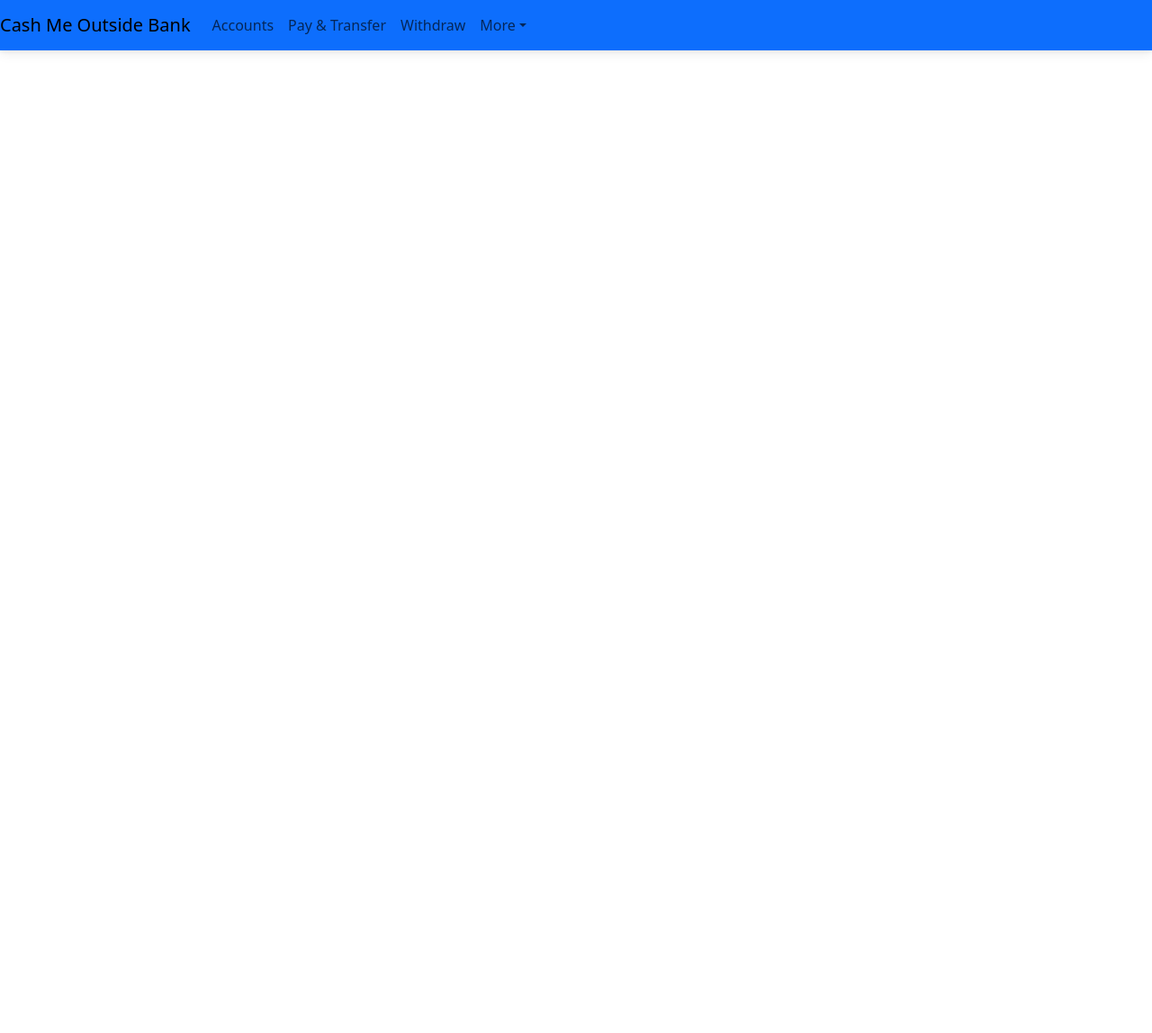
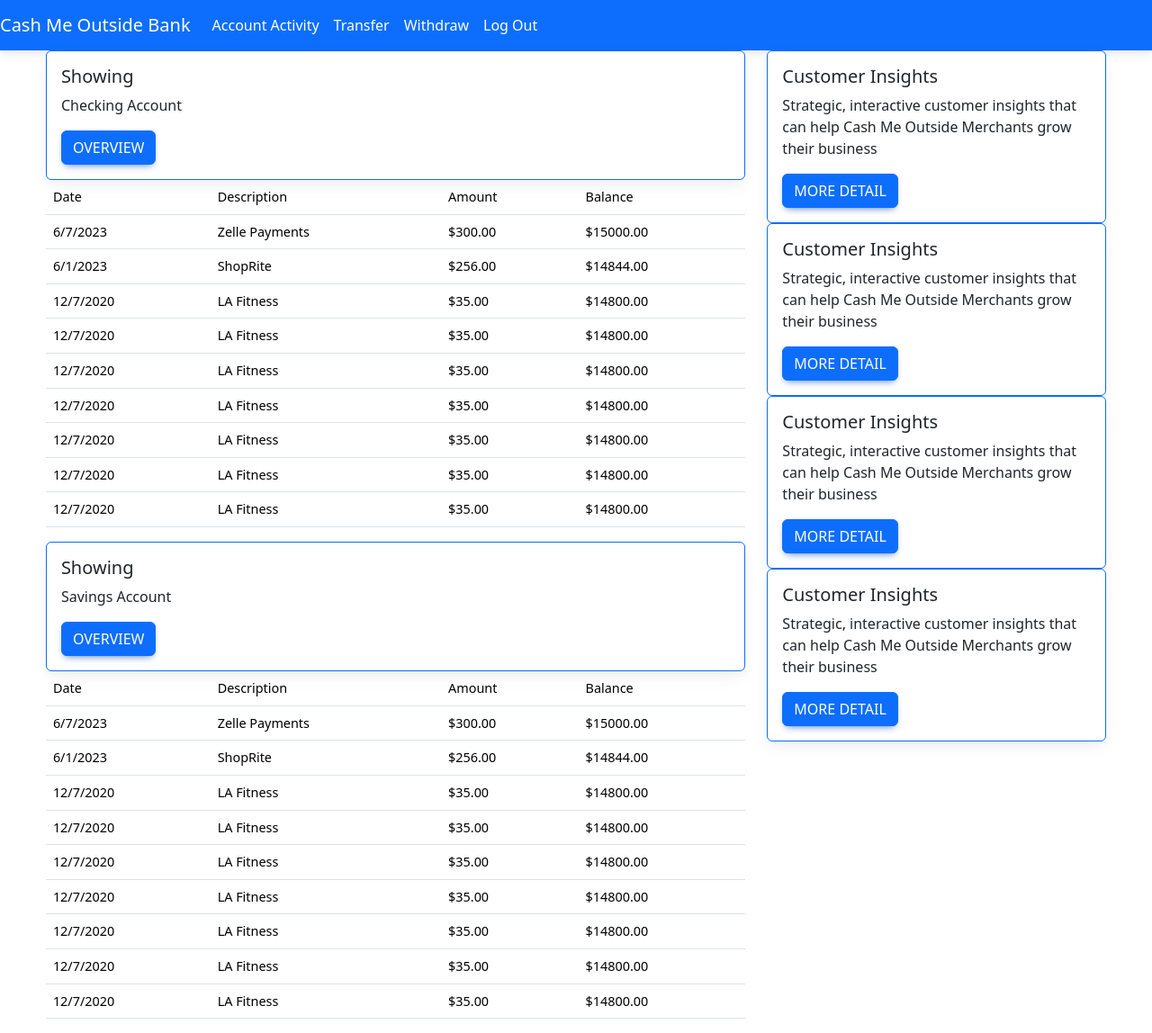
Before and after one commit to 00rest/cash-me-outside, a React (Create React App) app in the folder client/: page /account in a window 1280 px wide. Shown: the whole page at 90% size. Before the commit the page ends 800 px from the top, so only its background shows below. Built offline with nearby package versions, Linux system fonts and the light colour scheme.

Commit message:
Added Accounts page, fix home page and added working links

```diff
--- a/client/src/App.js
+++ b/client/src/App.js
@@ -3,6 +3,7 @@ import "bootstrap/dist/css/bootstrap.min.css";
 import Navbar from "./Navigation/Navbar.js";
 import Home from './pages/Home.js';
 import Transfer from './pages/Transfer.js';
+import Accounts from './pages/Accounts.js';
 import { BrowserRouter, Routes, Route } from "react-router-dom"
 import Login from './pages/Login';
 
@@ -21,6 +22,7 @@ return (<Login/>);
         <Route path='/' element={<Login />} />
         <Route path='/home' element={<Home />} />
         <Route path='/transfer' element={<Transfer />} />
+        <Route path='/account' element={<Accounts />} />
       </Routes>
     </BrowserRouter>
   );
--- a/client/src/Navigation/Navbar.js
+++ b/client/src/Navigation/Navbar.js
@@ -3,7 +3,7 @@ import React from "react";
 const Navbar = () => {
   return (
     <nav className="navbar navbar-expand-lg navbar-light bg-primary">
-      <a className="navbar-brand" href="#">
+      <a className="navbar-brand text-white" href="./home">
         Cash Me Outside Bank
       </a>
       <button
@@ -21,45 +21,27 @@ const Navbar = () => {
       <div className="collapse navbar-collapse" id="navbarNavDropdown">
         <ul className="navbar-nav">
           <li className="nav-item active">
-            <a className="nav-link" href="#">
-              Accounts <span className="sr-only">(current)</span>
+            <a className="nav-link text-white" href="account">
+              Account Activity <span className="sr-only">(current)</span>
             </a>
           </li>
           <li className="nav-item">
-            <a className="nav-link" href="#">
-              Pay & Transfer
+            <a className="nav-link text-white" href="transfer">
+              Transfer
             </a>
           </li>
           <li className="nav-item">
-            <a className="nav-link" href="#">
+            <a className="nav-link text-white" href="#">
               Withdraw
             </a>
           </li>
-          <li className="nav-item dropdown">
+          <li className="nav-item">
             <a
-              className="nav-link dropdown-toggle"
-              href="#"
-              id="navbarDropdownMenuLink"
-              data-toggle="dropdown"
-              aria-haspopup="true"
-              aria-expanded="false"
+              className="nav-link text-white"
+              href="/"
             >
-              More
+              Log Out
             </a>
-            <div
-              className="dropdown-menu"
-              aria-labelledby="navbarDropdownMenuLink"
-            >
-              <a className="dropdown-item" href="#">
-                Action
-              </a>
-              <a className="dropdown-item" href="#">
-                Another action
-              </a>
-              <a className="dropdown-item" href="#">
-                Something else here
-              </a>
-            </div>
           </li>
         </ul>
       </div>
--- /dev/null
+++ b/client/src/pages/Accounts.js
@@ -0,0 +1,213 @@
+import React from 'react';
+import {
+  MDBCard,
+  MDBCardBody,
+  MDBCardTitle,
+  MDBCardText,
+  MDBRow,
+  MDBCol,
+  MDBBtn
+} from 'mdb-react-ui-kit';
+import { MDBTable, MDBTableHead, MDBTableBody } from 'mdb-react-ui-kit';
+
+export default function App() {
+  return (
+    <div style={{ display: 'flex', justifyContent: 'center' }}>
+      <MDBRow>
+        <MDBCol sm='8'>
+          <MDBCard border='primary' background='white' shadow='9'>
+            <MDBCardBody>
+              <MDBCardTitle>Showing</MDBCardTitle>
+              <MDBCardText>
+                Checking Account
+              </MDBCardText>
+              <MDBBtn href='./home'>Overview</MDBBtn>
+            </MDBCardBody>
+          </MDBCard>
+          <MDBTable>
+            <MDBTableHead>
+              <tr>
+                <th scope='col'>Date</th>
+                <th scope='col'>Description</th>
+                <th scope='col'>Amount</th>
+                <th scope='col'>Balance</th>
+              </tr>
+            </MDBTableHead>
+            <MDBTableBody>
+              <tr>
+                <th scope='row'>6/7/2023</th>
+                <td>Zelle Payments</td>
+                <td>$300.00</td>
+                <td>$15000.00</td>
+              </tr>
+              <tr>
+                <th scope='row'>6/1/2023</th>
+                <td>ShopRite</td>
+                <td>$256.00</td>
+                <td>$14844.00</td>
+              </tr>
+              <tr>
+                <th scope='row'>12/7/2020</th>
+                <td>LA Fitness</td>
+                <td>$35.00</td>
+                <td>$14800.00</td>
+              </tr>
+              <tr>
+                <th scope='row'>12/7/2020</th>
+                <td>LA Fitness</td>
+                <td>$35.00</td>
+                <td>$14800.00</td>
+              </tr>
+              <tr>
+                <th scope='row'>12/7/2020</th>
+                <td>LA Fitness</td>
+                <td>$35.00</td>
+                <td>$14800.00</td>
+              </tr>
+              <tr>
+                <th scope='row'>12/7/2020</th>
+                <td>LA Fitness</td>
+                <td>$35.00</td>
+                <td>$14800.00</td>
+              </tr>
+              <tr>
+                <th scope='row'>12/7/2020</th>
+                <td>LA Fitness</td>
+                <td>$35.00</td>
+                <td>$14800.00</td>
+              </tr>
+              <tr>
+                <th scope='row'>12/7/2020</th>
+                <td>LA Fitness</td>
+                <td>$35.00</td>
+                <td>$14800.00</td>
+              </tr>
+              <tr>
+                <th scope='row'>12/7/2020</th>
+                <td>LA Fitness</td>
+                <td>$35.00</td>
+                <td>$14800.00</td>
+              </tr>
+            </MDBTableBody>
+          </MDBTable>
+
+          <MDBCard border='primary' background='white' shadow='9'>
+            <MDBCardBody>
+              <MDBCardTitle>Showing</MDBCardTitle>
+              <MDBCardText>
+                Savings Account
+              </MDBCardText>
+              <MDBBtn href='./home'>Overview</MDBBtn>
+            </MDBCardBody>
+          </MDBCard>
+
+          <MDBTable>
+            <MDBTableHead>
+              <tr>
+                <th scope='col'>Date</th>
+                <th scope='col'>Description</th>
+                <th scope='col'>Amount</th>
+                <th scope='col'>Balance</th>
+              </tr>
+            </MDBTableHead>
+            <MDBTableBody>
+              <tr>
+                <th scope='row'>6/7/2023</th>
+                <td>Zelle Payments</td>
+                <td>$300.00</td>
+                <td>$15000.00</td>
+              </tr>
+              <tr>
+                <th scope='row'>6/1/2023</th>
+                <td>ShopRite</td>
+                <td>$256.00</td>
+                <td>$14844.00</td>
+              </tr>
+              <tr>
+                <th scope='row'>12/7/2020</th>
+                <td>LA Fitness</td>
+                <td>$35.00</td>
+                <td>$14800.00</td>
+              </tr>
+              <tr>
+                <th scope='row'>12/7/2020</th>
+                <td>LA Fitness</td>
+                <td>$35.00</td>
+                <td>$14800.00</td>
+              </tr>
+              <tr>
+                <th scope='row'>12/7/2020</th>
+                <td>LA Fitness</td>
+                <td>$35.00</td>
+                <td>$14800.00</td>
+              </tr>
+              <tr>
+                <th scope='row'>12/7/2020</th>
+                <td>LA Fitness</td>
+                <td>$35.00</td>
+                <td>$14800.00</td>
+              </tr>
+              <tr>
+                <th scope='row'>12/7/2020</th>
+                <td>LA Fitness</td>
+                <td>$35.00</td>
+                <td>$14800.00</td>
+              </tr>
+              <tr>
+                <th scope='row'>12/7/2020</th>
+                <td>LA Fitness</td>
+                <td>$35.00</td>
+                <td>$14800.00</td>
+              </tr>
+              <tr>
+                <th scope='row'>12/7/2020</th>
+                <td>LA Fitness</td>
+                <td>$35.00</td>
+                <td>$14800.00</td>
+              </tr>
+            </MDBTableBody>
+          </MDBTable>
+
+        </MDBCol>
+        <MDBCol sm='4'>
+          <MDBCard border='primary' background='white' shadow='9'>
+            <MDBCardBody>
+              <MDBCardTitle>Customer Insights</MDBCardTitle>
+              <MDBCardText>
+                Strategic, interactive customer insights that can help Cash Me Outside Merchants grow their business
+              </MDBCardText>
+              <MDBBtn href='#'>More Detail</MDBBtn>
+            </MDBCardBody>
+          </MDBCard>
+          <MDBCard border='primary' background='white' shadow='9'>
+            <MDBCardBody>
+              <MDBCardTitle>Customer Insights</MDBCardTitle>
+              <MDBCardText>
+                Strategic, interactive customer insights that can help Cash Me Outside Merchants grow their business
+              </MDBCardText>
+              <MDBBtn href='#'>More Detail</MDBBtn>
+            </MDBCardBody>
+          </MDBCard>
+          <MDBCard border='primary' background='white' shadow='9'>
+            <MDBCardBody>
+              <MDBCardTitle>Customer Insights</MDBCardTitle>
+              <MDBCardText>
+                Strategic, interactive customer insights that can help Cash Me Outside Merchants grow their business
+              </MDBCardText>
+              <MDBBtn href='#'>More Detail</MDBBtn>
+            </MDBCardBody>
+          </MDBCard>
+          <MDBCard border='primary' background='white' shadow='9'>
+            <MDBCardBody>
+              <MDBCardTitle>Customer Insights</MDBCardTitle>
+              <MDBCardText>
+                Strategic, interactive customer insights that can help Cash Me Outside Merchants grow their business
+              </MDBCardText>
+              <MDBBtn href='#'>More Detail</MDBBtn>
+            </MDBCardBody>
+          </MDBCard>
+        </MDBCol>
+      </MDBRow>
+    </div>
+  );
+}
--- a/client/src/pages/Home.js
+++ b/client/src/pages/Home.js
@@ -5,88 +5,45 @@ import {
   MDBCardTitle,
   MDBCardText,
   MDBRow,
-  MDBCol,
   MDBBtn
 } from 'mdb-react-ui-kit';
-import { MDBTable, MDBTableHead, MDBTableBody, MDBCardHeader } from 'mdb-react-ui-kit';
+import { MDBCardHeader } from 'mdb-react-ui-kit';
 
 export default function App() {
-
   return (
-    <div style={{display: 'flex', justifyContent: 'center'}}>
       <MDBRow>
-        <MDBCol sm='8'>
-          <MDBCard border='primary' background='white' shadow='9'>
-            <MDBCardBody>
-              <MDBCardTitle>Showing</MDBCardTitle>
-              <MDBCardText>
-                Account Activities
-              </MDBCardText>
-              <MDBBtn href='#'>Go somewhere</MDBBtn>
-            </MDBCardBody>
-          </MDBCard>
-          <MDBTable>
-            <MDBTableHead>
-              <tr>
-                <th scope='col'>Date</th>
-                <th scope='col'>Description</th>
-                <th scope='col'>Amount</th>
-                <th scope='col'>Balance</th>
-              </tr>
-            </MDBTableHead>
-            <MDBTableBody>
-              <tr>
-                <th scope='row'>6/7/2023</th>
-                <td>Zelle Payments</td>
-                <td>$300.00</td>
-                <td>$15000.00</td>
-              </tr>
-              <tr>
-                <th scope='row'>6/1/2023</th>
-                <td>ShopRite</td>
-                <td>$256.00</td>
-                <td>$14844.00</td>
-              </tr>
-              <tr>
-                <th scope='row'>12/7/2020</th>
-                <td>LA Fitness</td>
-                <td>$35.00</td>
-                <td>$14800.00</td>
-              </tr>
-            </MDBTableBody>
-          </MDBTable>
-        </MDBCol>
-        <MDBCol sm='4'>
-          <MDBCard border='primary' background='white' shadow='9'>
-            <MDBCardBody>
-              <MDBCardTitle>Customer Insights</MDBCardTitle>
-              <MDBCardText>
-                Strategic, interactive customer insights that can help Cash Me Outside Merchants grow their business
-              </MDBCardText>
-              <MDBBtn href='#'>More Detail</MDBBtn>
-            </MDBCardBody>
-          </MDBCard>
-          <MDBCard border='primary' background='white' shadow='9'>
-            <MDBCardBody>
-              <MDBCardTitle>Customer Insights</MDBCardTitle>
-              <MDBCardText>
-                Strategic, interactive customer insights that can help Cash Me Outside Merchants grow their business
-              </MDBCardText>
-              <MDBBtn href='#'>More Detail</MDBBtn>
-            </MDBCardBody>
-          </MDBCard>
-        </MDBCol>
         <MDBCard>
-          <MDBCardHeader>Overview | Accounts</MDBCardHeader>
+          <MDBCardHeader>Overview | Checking Account</MDBCardHeader>
           <MDBCardBody>
             <MDBCardTitle>Available Balance</MDBCardTitle>
             <MDBCardText>$20000.00</MDBCardText>
             <MDBCardTitle>Current Balance</MDBCardTitle>
             <MDBCardText>$21500.00</MDBCardText>
-            <MDBBtn href='#'>Go somewhere</MDBBtn>
+            <MDBBtn href='./account'>Account Activity</MDBBtn>
+          </MDBCardBody>
+        </MDBCard>
+
+        <MDBCard>
+          <MDBCardHeader>Overview | Saving Accounts</MDBCardHeader>
+          <MDBCardBody>
+            <MDBCardTitle>Available Balance</MDBCardTitle>
+            <MDBCardText>$20000.00</MDBCardText>
+            <MDBCardTitle>Current Balance</MDBCardTitle>
+            <MDBCardText>$21500.00</MDBCardText>
+            <MDBBtn href='./account'>Account Activity</MDBBtn>
+          </MDBCardBody>
+        </MDBCard>
+
+        <MDBCard>
+          <MDBCardHeader>Overview | Credit Cards</MDBCardHeader>
+          <MDBCardBody>
+            <MDBCardTitle>Available Balance</MDBCardTitle>
+            <MDBCardText>$20000.00</MDBCardText>
+            <MDBCardTitle>Current Balance</MDBCardTitle>
+            <MDBCardText>$21500.00</MDBCardText>
+            <MDBBtn href='./account'>Go somewhere</MDBBtn>
           </MDBCardBody>
         </MDBCard>
       </MDBRow>
-    </div>
   );
 }
```
